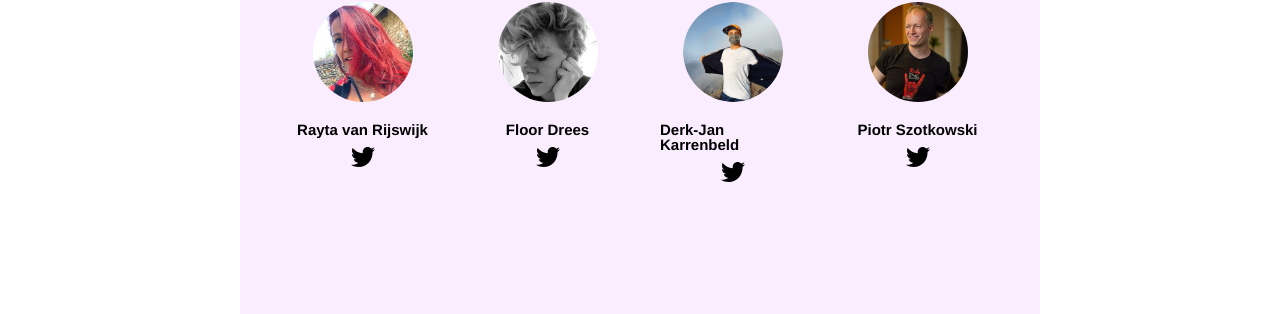
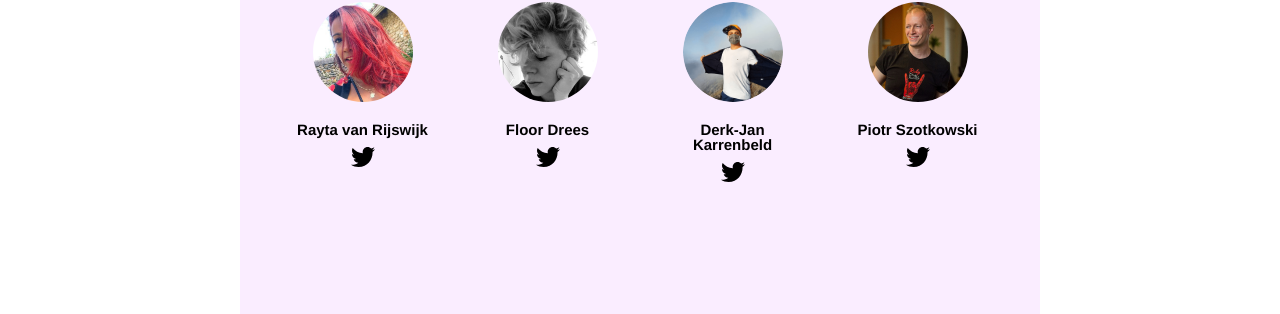
Before and after one commit to rubynl/noruko.org, a Jekyll site: the page built from code-of-conduct/index.html.md, in a window 1280 px wide and 1400 px high, scrolled down 2916 px. Shown: the part 661-975 px from the top of the window. Built offline with Jekyll 4.4.1, drawn with Linux system fonts in a browser that asks for light colours.

Commit message:
Center name alignment for CoC team
Would inherit `text-align: left` from the `section-page` class. Make the
text alignment more explicit for the name.

```diff
--- a/_sass/components/_people.sass
+++ b/_sass/components/_people.sass
@@ -22,6 +22,7 @@
 
   h3
     margin: 0
+    text-align: center
 
   img
     border-radius: 50%
```
